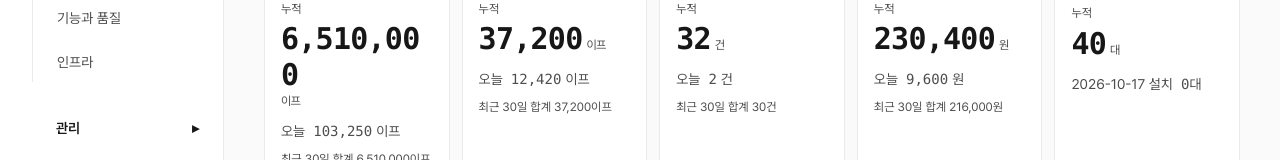
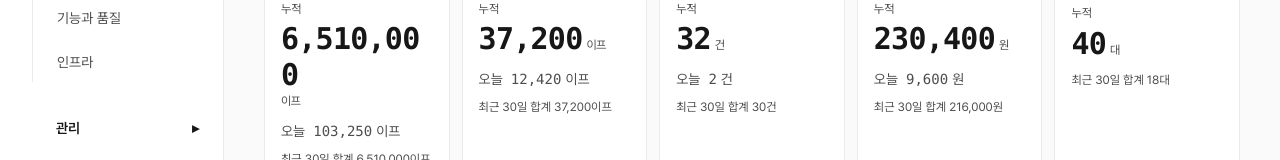
Before and after one commit to KIM-N-KANG/manyak-admin, a Next.js app: page /dashboard in a window 1280 px wide. Shown: the part 359-519 px from the top of the page. Built offline with nearby package versions, Linux system fonts and the light colour scheme; some icons are missing.

Commit message:
[KNK-1853] Feat: 설치 카드 작은 줄을 선택 기간 합계로 변경

```diff
--- a/package.json
+++ b/package.json
@@ -1,6 +1,6 @@
 {
   "name": "manyak-admin",
-  "version": "0.8.0",
+  "version": "0.8.1",
   "type": "module",
   "private": true,
   "scripts": {
--- a/src/features/dashboard/dashboard-screen.tsx
+++ b/src/features/dashboard/dashboard-screen.tsx
@@ -245,7 +245,7 @@ export function DashboardScreen() {
             </div>
           );
         })}
-        <PlayInstallsCard />
+        <PlayInstallsCard range={range} />
       </section>
       <QueryState
         skeleton={<ChartsSkeleton count={8} columns={4} compact />}
--- a/src/features/dashboard/play-installs-card.tsx
+++ b/src/features/dashboard/play-installs-card.tsx
@@ -5,16 +5,26 @@ import Link from 'next/link';
 import { NumberValue, QueryState } from '@/components/admin/data-ui';
 import { HelpTooltip } from '@/components/admin/help-tooltip';
 import { Card } from '@/components/ui/card';
+import { type DateRange, kstToday } from '@/features/dashboard/date-range';
 import type { PlayInstalls } from '@/features/dashboard/types';
 import { useApi } from '@/features/shared/use-api';
 
-export function PlayInstallsCard() {
+export function PlayInstallsCard({
+  range,
+}: {
+  range: DateRange & { label: string };
+}) {
   const query = useApi<PlayInstalls>('/api/dashboard/play-installs');
   const data = query.isError ? undefined : query.data;
-  const latest = data?.daily.reduce<PlayInstalls['daily'][number] | undefined>(
-    (last, day) => (!last || day.date > last.date ? day : last),
-    undefined,
+  const isToday = range.from === range.to && range.to === kstToday();
+  const periodTotal = data?.daily.reduce(
+    (sum, day) =>
+      day.date >= range.from && day.date <= range.to ? sum + day.installs : sum,
+    0,
   );
+  const periodText = data?.daily.length
+    ? `${periodTotal!.toLocaleString('ko-KR')}대`
+    : '보고서 값 없음';
 
   return (
     <Card
@@ -33,8 +43,9 @@ export function PlayInstallsCard() {
           <HelpTooltip label="앱 설치(Android) 출처와 집계 안내">
             Google Play 설치 보고서 출처 지표입니다. 보고서는 며칠 늦게 반영되고
             날짜는 Play 기준 태평양 시간입니다. 누적 기기 설치 수는 보고서 전체
-            기간의 일별 기기 설치 수를 합산한 값입니다. 페이지에서 선택한 기간은
-            이 카드에 적용되지 않습니다.
+            기간의 일별 기기 설치 수를 합산한 값입니다. 아래 줄은 페이지에서
+            선택한 기간의 일별 기기 설치 수 합계입니다. 보고서 반영이 늦어 최근
+            며칠이 빠질 수 있으며 선택한 기간이 오늘이면 표시하지 않습니다.
           </HelpTooltip>
         </span>
       </div>
@@ -58,19 +69,10 @@ export function PlayInstallsCard() {
               </span>
             </dd>
           </div>
-          <div className="mt-3 flex items-baseline gap-2 text-sm text-muted-foreground">
-            <dt>{latest?.date ?? data.asOf} 설치</dt>
-            <dd>
-              {latest ? (
-                <>
-                  <NumberValue value={latest.installs} />대
-                </>
-              ) : (
-                '보고서 값 없음'
-              )}
-            </dd>
-          </div>
         </dl>
+      ) : null}
+      {data && !isToday ? (
+        <p className="mt-2 text-xs leading-5 text-muted-foreground">{`${range.label} 합계 ${periodText}`}</p>
       ) : null}
     </Card>
   );
```
Also changed, not shown: 1 other file (tests, documents, lock files or other folders).
